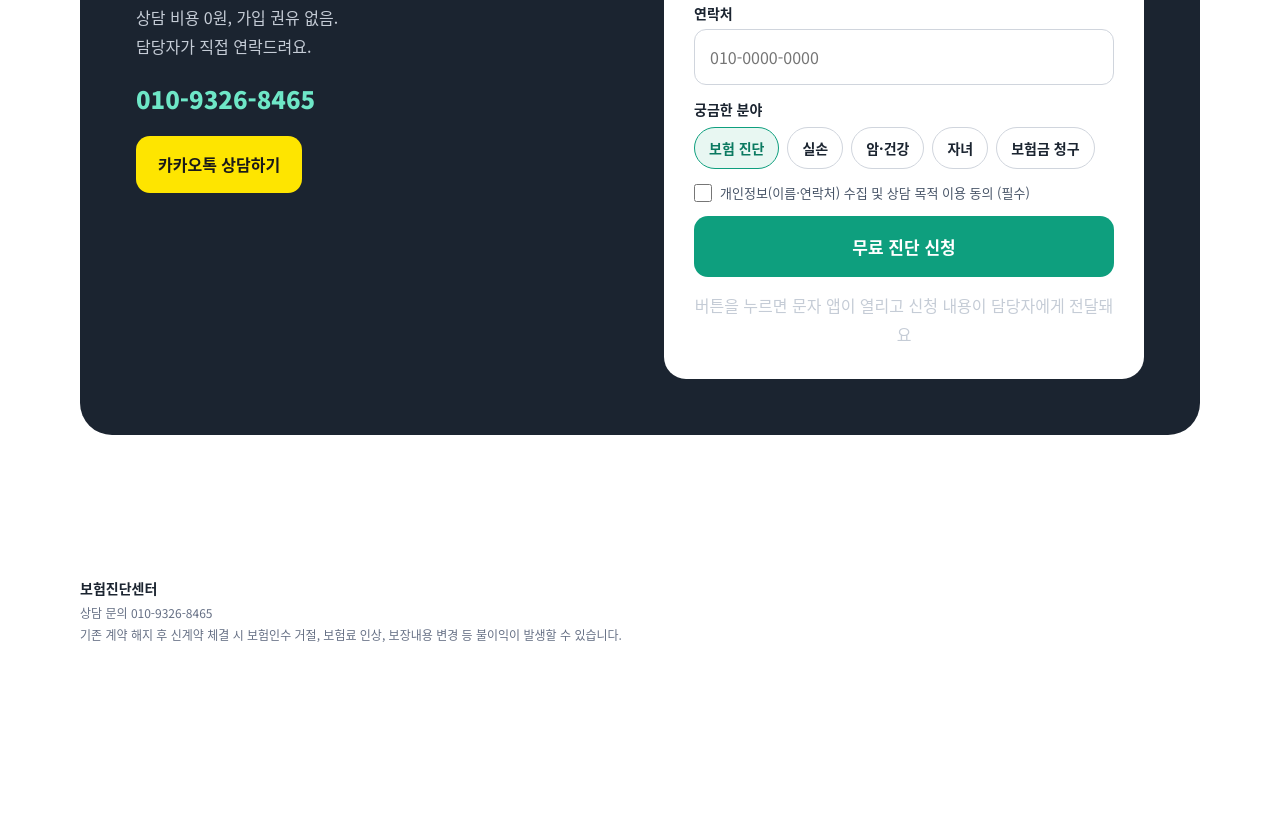
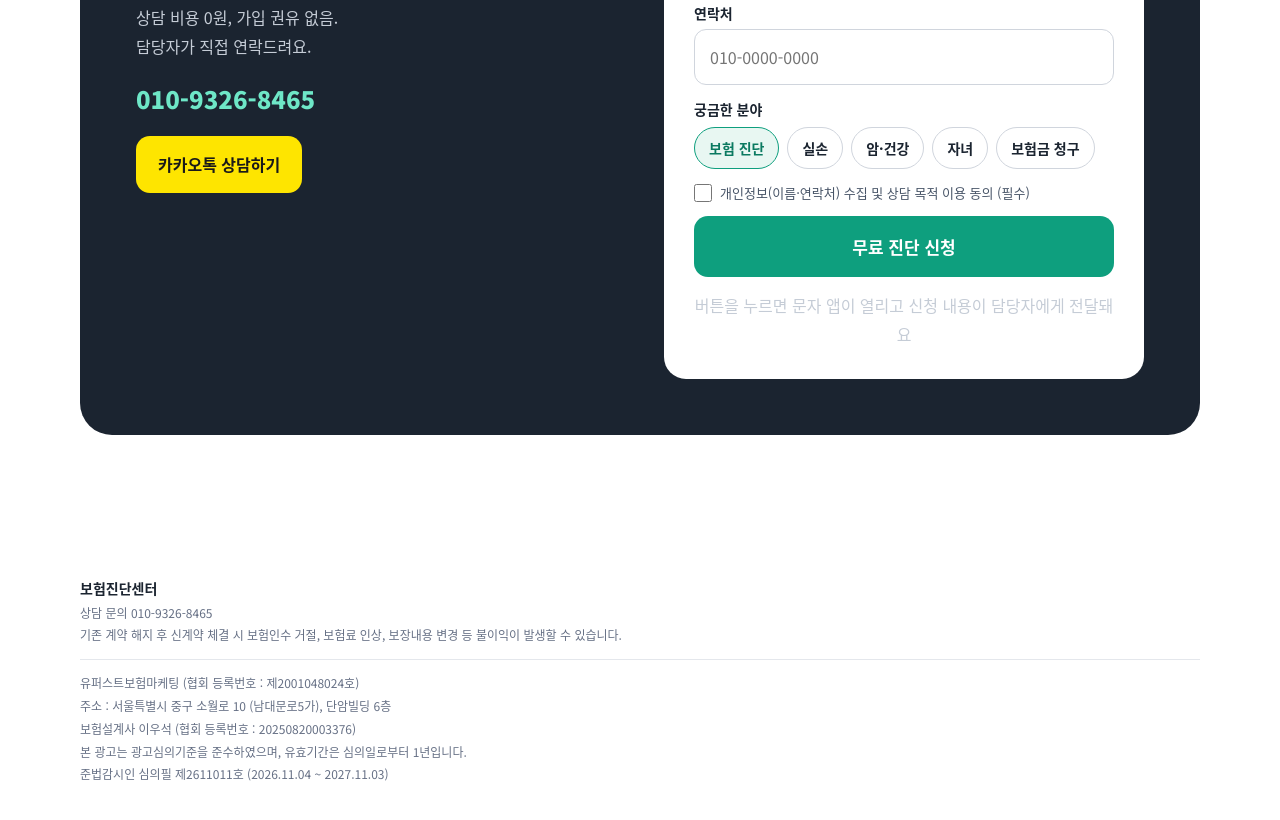
Before and after one commit to rlatngud1995-blip/woseok, a plain HTML site: page index.html in a window 1280 px wide. Shown: the part 2449-3269 px from the top of the page. Before the commit the page ends 3144 px from the top, so only its background shows below. Drawn offline with Linux system fonts and the light colour scheme.

Commit message:
광고 심의필·등록번호 정보 추가
Co-Authored-By: Claude Opus 5.5 <noreply@anthropic.com>
Claude-Session: https://claude.ai/code/session_01L6iRhwgsGQsf7ad4y1jsdc

```diff
--- a/index.html
+++ b/index.html
@@ -159,7 +159,8 @@ footer{padding-bottom:100px}
 <label class="agree"><input id="a" type="checkbox">개인정보(이름·연락처) 수집 및 상담 목적 이용 동의 (필수)</label><p class="err" id="e" role="alert"></p><button type="submit">무료 진단 신청</button><p class="hint">버튼을 누르면 문자 앱이 열리고 신청 내용이 담당자에게 전달돼요</p></form>
 </div></div></section>
 </main>
-<footer><div class="wrap"><b style="color:#1B2430;font-size:14px">보험진단센터</b><br>상담 문의 <a href="tel:01093268465" style="color:#667085">010-9326-8465</a><br>기존 계약 해지 후 신계약 체결 시 보험인수 거절, 보험료 인상, 보장내용 변경 등 불이익이 발생할 수 있습니다.</div></footer>
+<footer><div class="wrap"><b style="color:#1B2430;font-size:14px">보험진단센터</b><br>상담 문의 <a href="tel:01093268465" style="color:#667085">010-9326-8465</a><br>기존 계약 해지 후 신계약 체결 시 보험인수 거절, 보험료 인상, 보장내용 변경 등 불이익이 발생할 수 있습니다.
+<div style="margin-top:12px;padding-top:12px;border-top:1px solid #E4E7EC">유퍼스트보험마케팅 (협회 등록번호 : 제2001048024호)<br>주소 : 서울특별시 중구 소월로 10 (남대문로5가), 단암빌딩 6층<br>보험설계사 이우석 (협회 등록번호 : 20250820003376)<br>본 광고는 광고심의기준을 준수하였으며, 유효기간은 심의일로부터 1년입니다.<br>준법감시인 심의필 제2611011호 (2026.11.04 ~ 2027.11.03)</div></div></footer>
 <div class="mbar"><a href="tel:01093268465" style="background:#1B2430;color:#fff">전화 상담</a><a class="kakao" href="https://open.kakao.com/o/s3cXMjYi" target="_blank" rel="noopener">카톡 상담</a><a href="#contact" style="background:#0E9F7E;color:#fff">무료 진단 신청</a></div>
 <script>
 document.getElementById('f').addEventListener('submit',function(ev){
```
